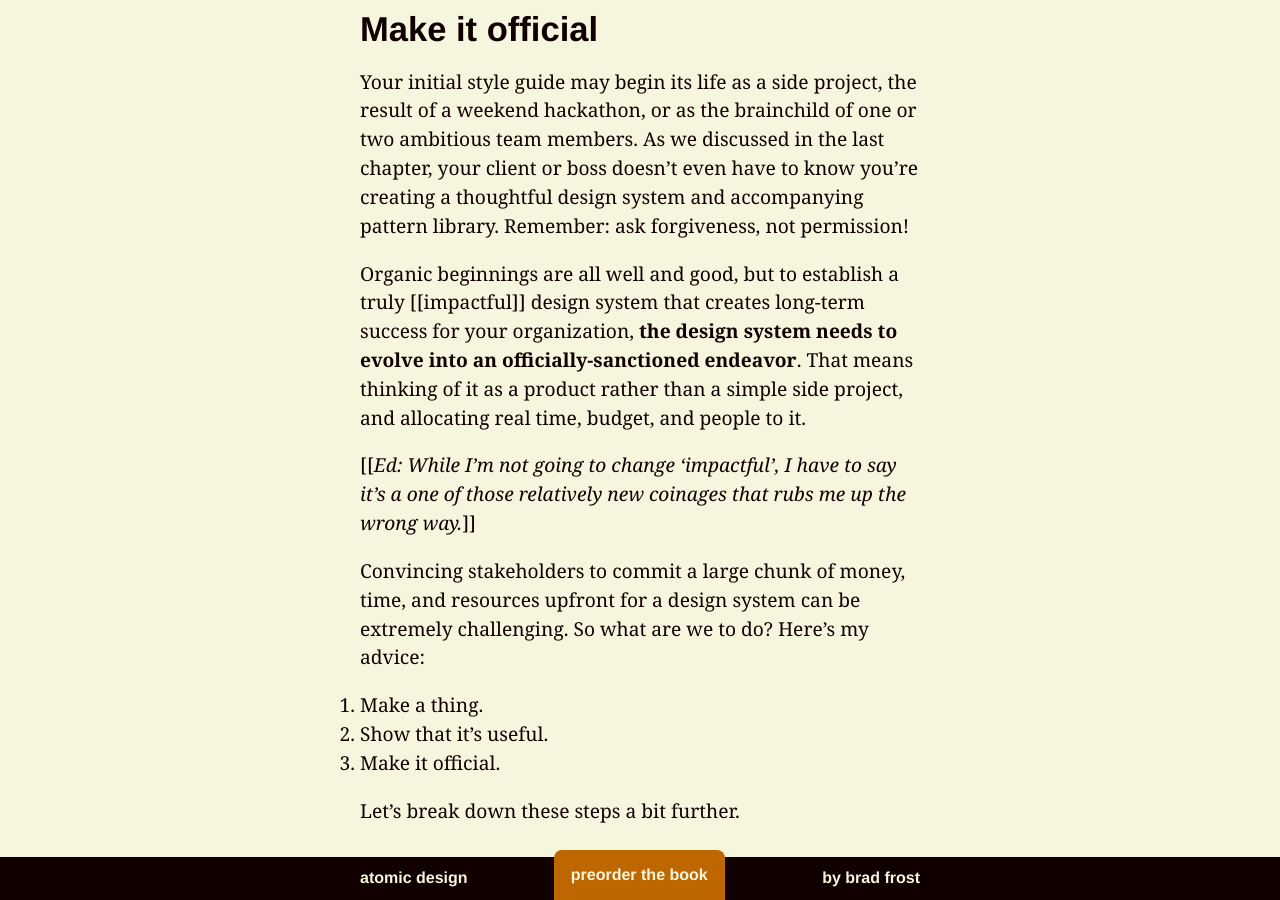
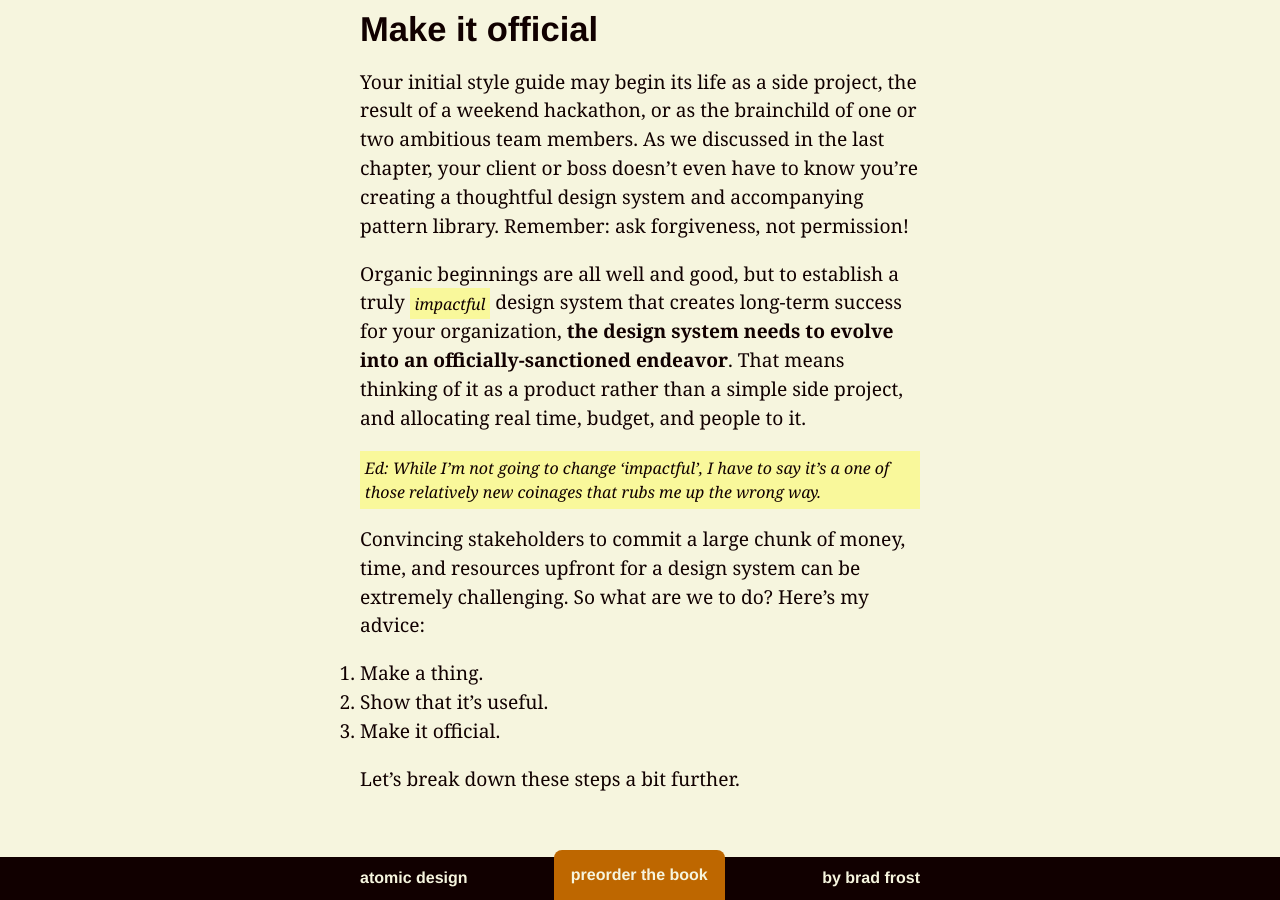
Before and after one commit to bradfrost/atomic-design, a Jekyll site: the page built from chapter-5.md, in a window 1280 px wide and 900 px high, scrolled down 6287 px. Built offline with Jekyll 4.4.1, drawn with Linux system fonts in a browser that asks for light colours.

Commit message:
Edits to line 79.

```diff
--- a/chapter-5.md
+++ b/chapter-5.md
@@ -68,9 +68,14 @@ Let's go into each one of these points in more detail.
 ## Make it official
 Your initial style guide may begin its life as a side project, the result of a weekend hackathon, or as the brainchild of one or two ambitious team members. As we discussed in the last chapter, your client or boss doesn't even have to know you're creating a thoughtful design system and accompanying pattern library. Remember: ask forgiveness, not permission!
 
-Organic beginnings are all well and good, but to establish a truly [[impactful]] design system that creates long-term success for your organization, **the design system needs to evolve into an officially-sanctioned endeavor**. That means thinking of it as a product rather than a simple side project, and allocating real time, budget, and people to it.
+Organic beginnings are all well and good, but to establish a truly <span class="editor">impactful</span> design system that creates long-term success for your organization, **the design system needs to evolve into an officially-sanctioned endeavor**. That means thinking of it as a product rather than a simple side project, and allocating real time, budget, and people to it.
 
-[[*Ed: While I’m not going to change ‘impactful’, I have to say it’s a one of those relatively new coinages that rubs me up the wrong way.*]]
+<div class="editor">
+{% capture m %}
+Ed: While I’m not going to change ‘impactful’, I have to say it’s a one of those relatively new coinages that rubs me up the wrong way.
+{% endcapture %}
+{{ m | markdownify }}
+</div>
 
 Convincing stakeholders to commit a large chunk of money, time, and resources upfront for a design system can be extremely challenging. So what are we to do? Here's my advice:
 
```
Also changed, not shown: 1 other file.
